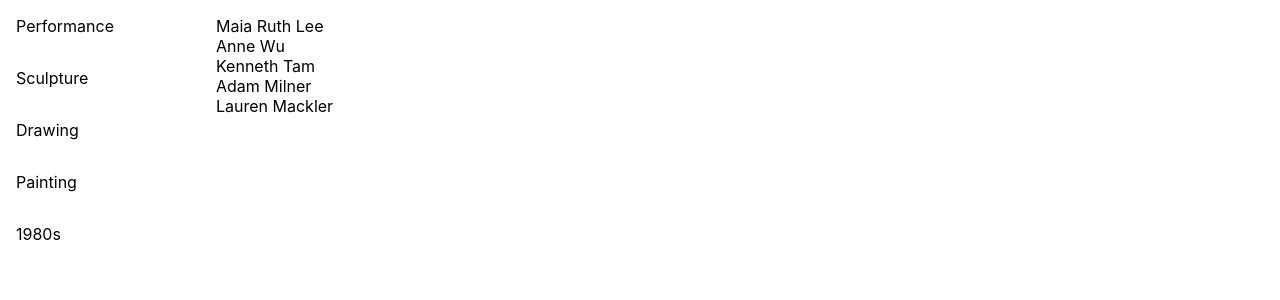
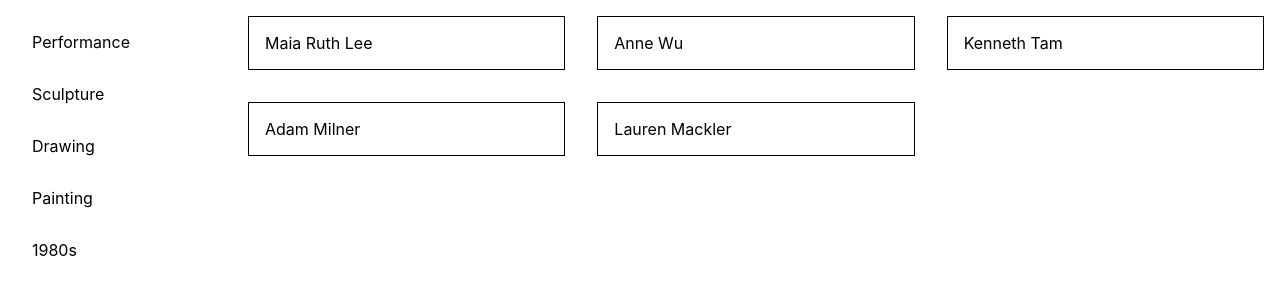
Before and after one commit to mmmanyfold/study-table-ui, a React (Create React App) app: page / in a window 1280 px wide. Shown: the top 300 px of the page. Built offline with nearby package versions, Linux system fonts and the light colour scheme.

Commit message:
space content evenly

```diff
--- a/src/App.css
+++ b/src/App.css
@@ -1,18 +1,32 @@
-.App {
+.main {
   display: flex;
+  align-items: flex-start;
 }
 
-.artists {
+.grid {
+  flex: 1;
+  display: flex;
+  flex-direction: row;
+  flex-wrap: wrap;
+}
+
+.grid .grid-item {
+  flex-basis: 33.333333%
+}
+
+.artist-card {
+  margin: 1em;
+  padding: 1em;
+  border: 1px solid #000;
+}
+
+.tag-list {
+  width: 200px;
+  overflow-y: scroll;
   padding: 1em;
 }
 
-.tags {
-  overflow-y: scroll;
-  width: 200px;
-}
-
 .tag {
-  width: 100%;
   display: block;
   padding: 1em;
   background-color: #fff;
--- a/src/App.js
+++ b/src/App.js
@@ -35,9 +35,11 @@ function App() {
   }
 
   return (
-    <div className="App">
-      <Filters data={tags} onFilter={onFilter} />
-      <Artists data={filtered} />
+    <div>
+      <div className="main">
+        <Filters data={tags} onFilter={onFilter} />
+        <Artists data={filtered} />
+      </div>
     </div>
   );
 }
--- a/src/components/Artists.js
+++ b/src/components/Artists.js
@@ -2,10 +2,12 @@ import React, { useState } from 'react';
 
 const Artists = (props) => {
     return (
-        <div className="artists">
+        <div className="grid">
             {props.data.map(item => (
-                <div key={item.id}>
-                    {item.name}
+                <div key={item.id} className="grid-item">
+                    <div className="artist-card">
+                        {item.name}
+                    </div>
                 </div>
             ))}
         </div>
--- a/src/components/Filters.js
+++ b/src/components/Filters.js
@@ -27,7 +27,7 @@ const Filters = (props) => {
     }
 
     return (
-        <div className="tags">
+        <div className="tag-list">
             {props.data.map((tag) => (
                 <div key={tag.id}>
                     <input
```
